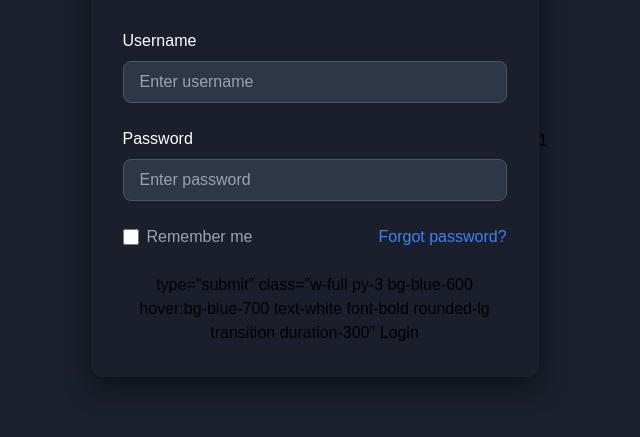
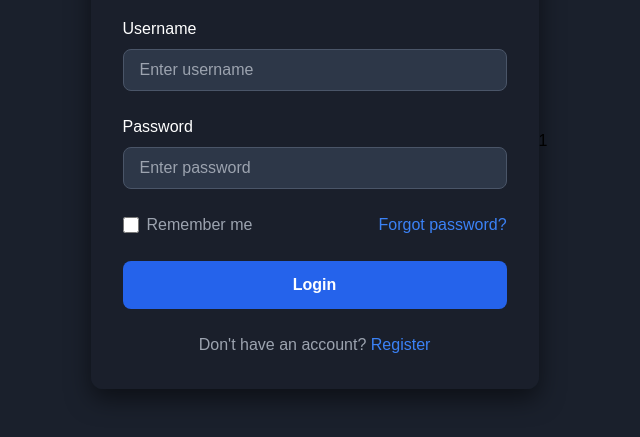
Before and after one commit to ashuswami185/R, a plain HTML site: page index.html in a window 1280 px wide. Shown: the part 259-696 px from the top of the page, without its empty margins (321-961 px from the left). Drawn offline with nearby package versions, Linux system fonts and the light colour scheme.

Commit message:
Update index.html

```diff
--- a/index.html
+++ b/index.html
@@ -67,19 +67,21 @@
                 <a href="#" class="text-blue-500 hover:text-blue-400">Forgot password?</a>
             </div>
 
-            <button>
-
+            <button
                 type="submit"
                 class="w-full py-3 bg-blue-600 hover:bg-blue-700 text-white font-bold rounded-lg transition duration-300"
+            >
                 Login
             </button>
 
-
+            <div class="text-center">
+                <p class="text-gray-400">Don't have an account?
+                    <a href="#" class="text-blue-500 hover:text-blue-400">Register</a>
+                </p>
+            </div>
         </form>
     </div>
-
     <script>
-
 
   // Display success message or redirect to login form
 
```
